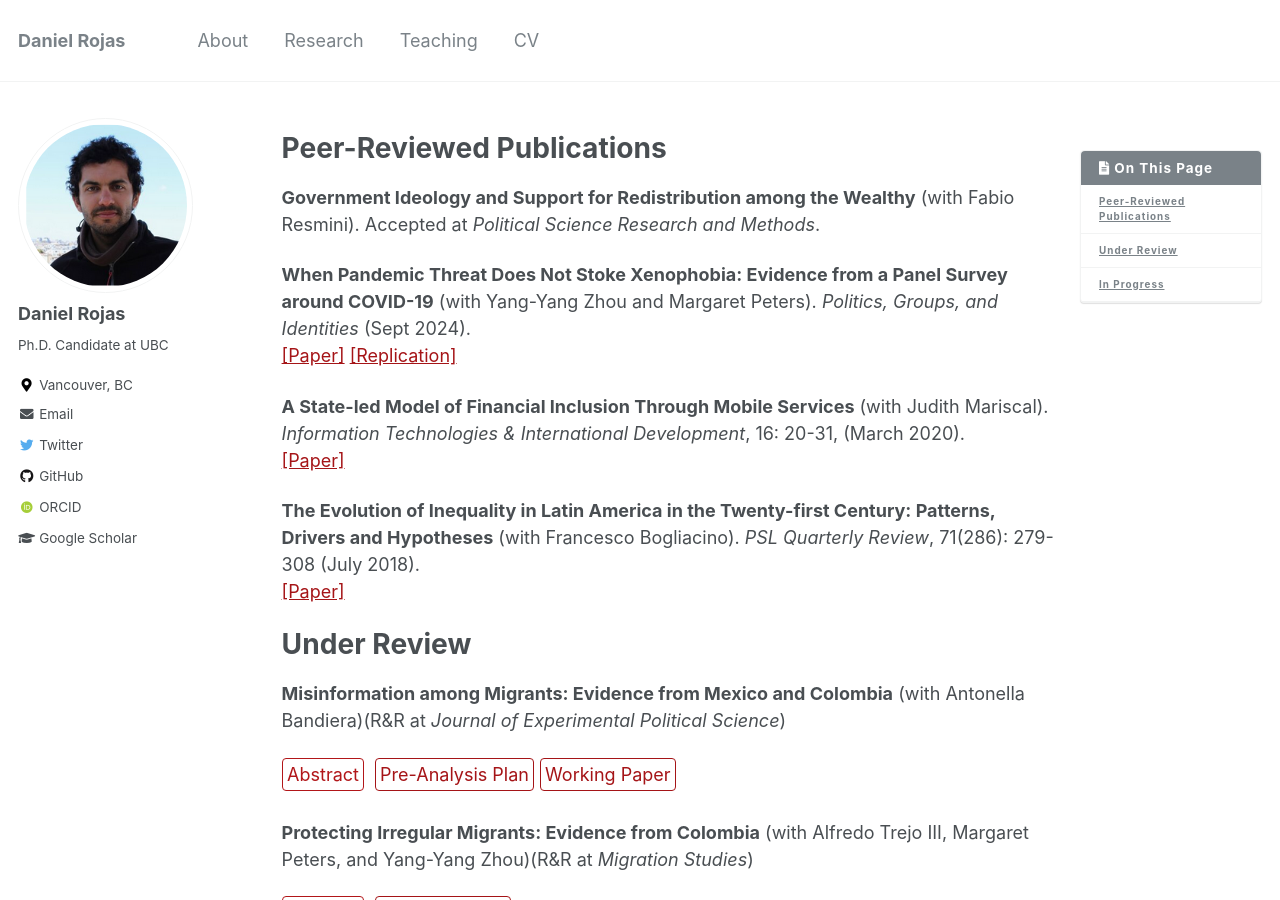
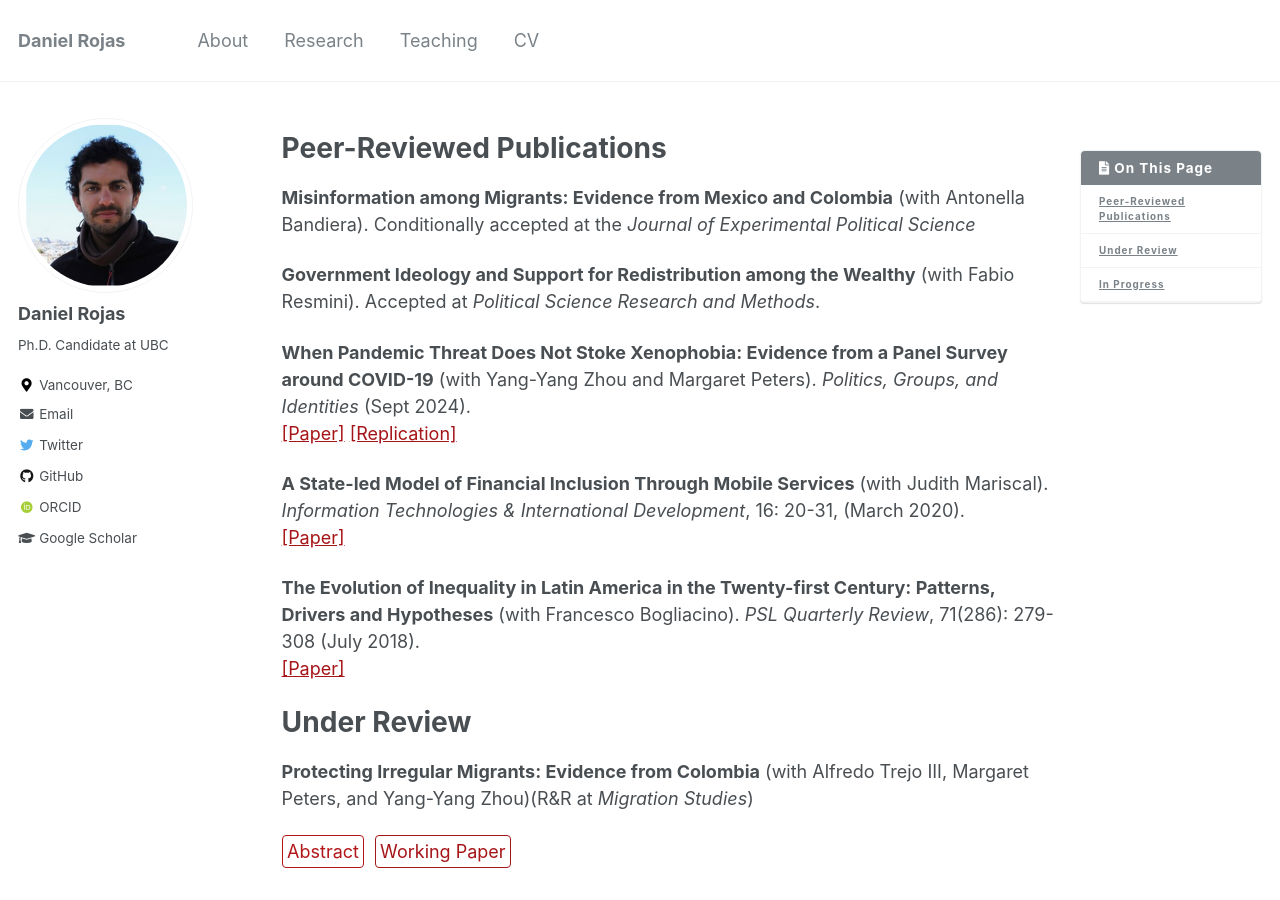
Before and after one commit to danielrojaslozano/danielrojaslozano.github.io, a Jekyll site: the page built from _pages/research.md, in a window 1280 px wide and 900 px high. Built offline with Jekyll 4.4.1, drawn with Linux system fonts in a browser that asks for light colours; some web fonts are replaced; part of the change alters nothing that is shown.

Commit message:
Update research.md

```diff
--- a/_pages/research.md
+++ b/_pages/research.md
@@ -48,6 +48,8 @@ details > p {
 
 # Peer-Reviewed Publications
 
+**Misinformation among Migrants: Evidence from Mexico and Colombia** (with Antonella Bandiera). Conditionally accepted at the *Journal of Experimental Political Science*
+
 **Government Ideology and Support for Redistribution among the Wealthy** (with Fabio Resmini). Accepted at *Political Science Research and Methods*.
 
 **When Pandemic Threat Does Not Stoke Xenophobia: Evidence from a Panel Survey around COVID-19** (with Yang-Yang Zhou and Margaret Peters). *Politics, Groups, and Identities* (Sept 2024).
@@ -65,14 +67,6 @@ details > p {
 
 
 # Under Review
-
-
-**Misinformation among Migrants: Evidence from Mexico and Colombia** (with Antonella Bandiera)(R&R at *Journal of Experimental Political Science*)
-<br />
-<details><summary>Abstract</summary><p> This paper examines the effectiveness of media literacy interventions in combating misinformation among in-transit migrants in Mexico and Colombia. We conducted experiments to study whether an established strategy for fighting misinformation works for this understudied yet particularly vulnerable population. We evaluate the effect of digital media literacy tips on migrants' ability to identify false information and their intentions to share migration-related content. We find that these interventions can effectively decrease migrants' intentions to share misleading migration-related information, with a significantly larger reduction observed for false content than accurate information. We also find that prompting participants to think about accuracy can unintentionally obscure sharing intent by acting as a nudge. Additionally, the interventions decreased trust in social media as an information source while maintaining trust in official sources. The findings suggest that incorporating digital literacy tips into official websites could be a cost-effective strategy to reduce misinformation circulation among migrant populations.</p>
-</details> &nbsp;
-[Pre-Analysis Plan](https://osf.io/njkcu){: .btn--research}
-[Working Paper](https://osf.io/preprints/osf/md42a){: .btn--research}
 
 **Protecting Irregular Migrants: Evidence from Colombia** (with Alfredo Trejo III, Margaret Peters, and Yang-Yang Zhou)(R&R at *Migration Studies*)
 <br />
```
